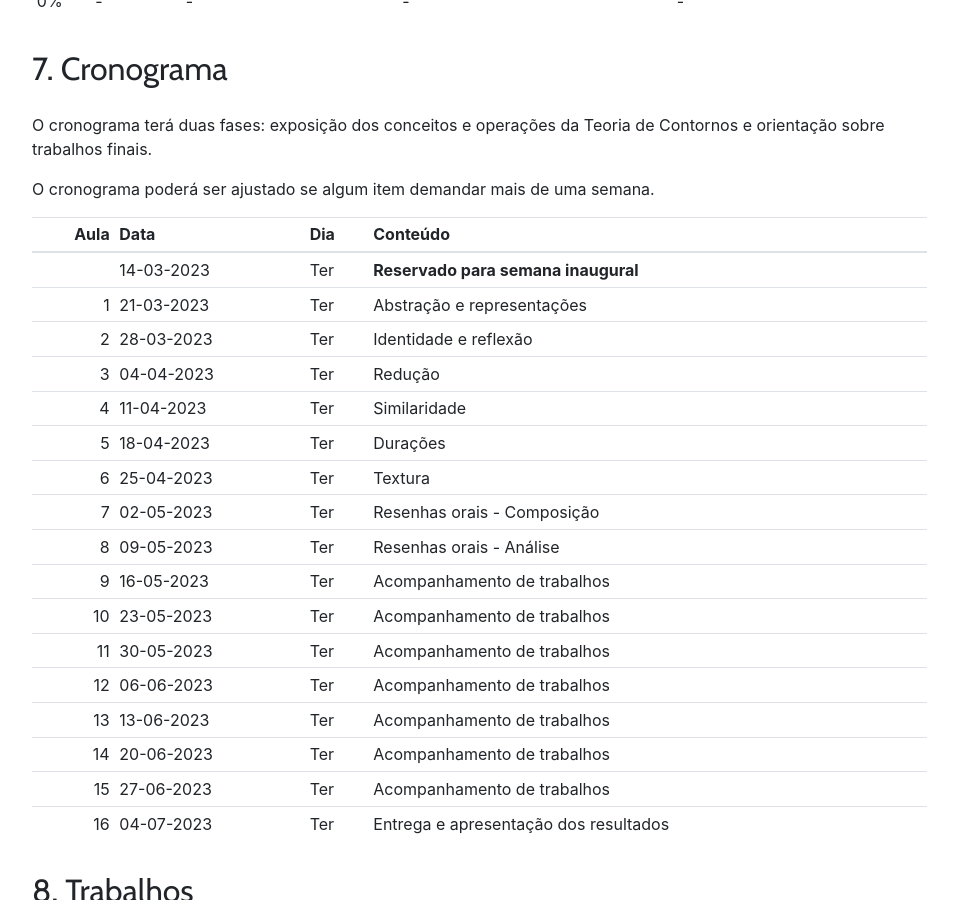
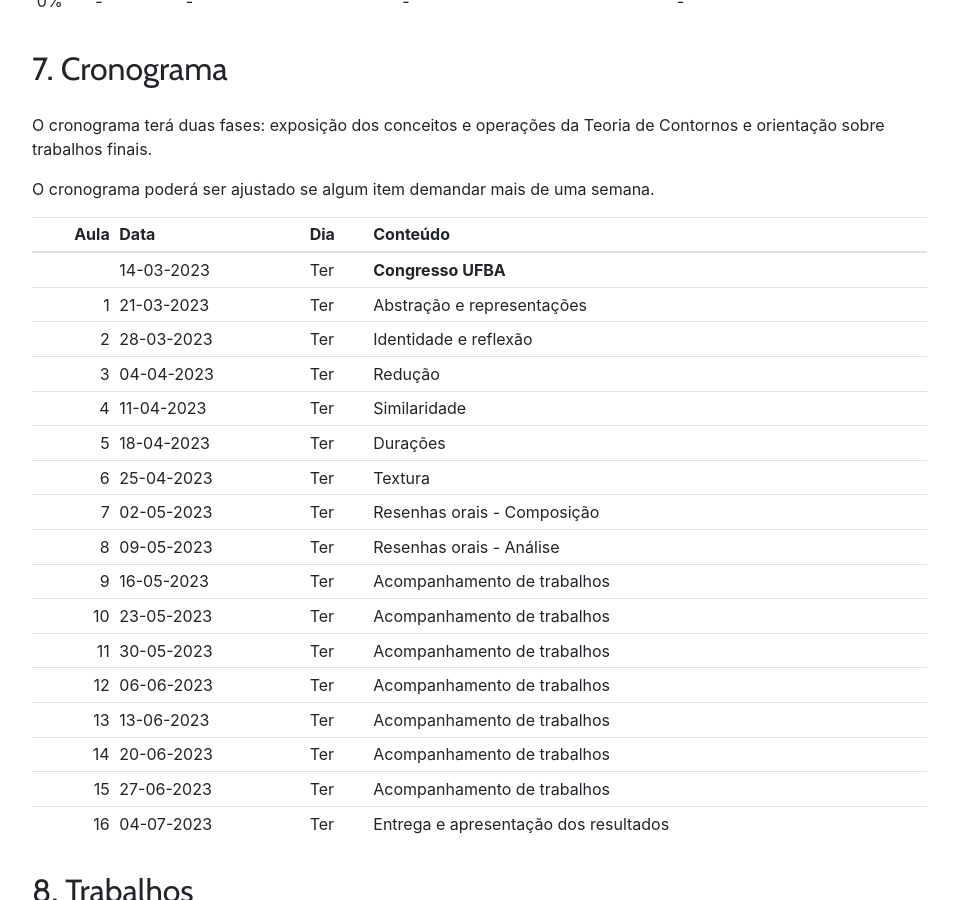
Before and after one commit to kroger/genosmus, a Jekyll site: the page built from _marcos/muse06.md, in a window 1280 px wide and 900 px high, scrolled down 3079 px. Shown: the whole window, without its empty margins (68-1026 px from the left). Built offline with Jekyll 4.4.1, drawn with Linux system fonts in a browser that asks for light colours; nearby versions of some CDN libraries; the table of contents is made by our own code.

Commit message:
Ajusta cronograma - Congresso UFBA

```diff
--- a/_marcos/cronogramas/musa69.txt
+++ b/_marcos/cronogramas/musa69.txt
@@ -1,4 +1,4 @@
-**Reservado para semana inaugural**
+**Congresso UFBA**
 **Congresso UFBA**
 Apresentação e revisão (intervalos e acordes)
 Escrita a quatro vozes e campo harmônico
--- a/_marcos/cronogramas/musa71.txt
+++ b/_marcos/cronogramas/musa71.txt
@@ -1,4 +1,4 @@
-**Reservado para semana inaugural**
+**Congresso UFBA**
 **Congresso UFBA**
 Revisão de tonicização e modulação
 Mistura de modos
--- a/_marcos/cronogramas/muse06.txt
+++ b/_marcos/cronogramas/muse06.txt
@@ -1,4 +1,4 @@
-**Reservado para semana inaugural**
+**Congresso UFBA**
 Abstração e representações
 Identidade e reflexão
 Redução
--- a/_marcos/muse06.md
+++ b/_marcos/muse06.md
@@ -118,7 +118,7 @@ O cronograma poderá ser ajustado se algum item demandar mais de uma semana.
 
 | Aula | Data       | Dia  | Conteúdo                              |
 | ---: | :--------- | :--- | :------------------------------------ |
-|      | 14-03-2023 | Ter  | **Reservado para semana inaugural**   |
+|      | 14-03-2023 | Ter  | **Congresso UFBA**                    |
 |    1 | 21-03-2023 | Ter  | Abstração e representações            |
 |    2 | 28-03-2023 | Ter  | Identidade e reflexão                 |
 |    3 | 04-04-2023 | Ter  | Redução                               |
```
Also changed, not shown: _marcos/musa69.md (+1 -1 lines), _marcos/musa71.md (+1 -1 lines).
